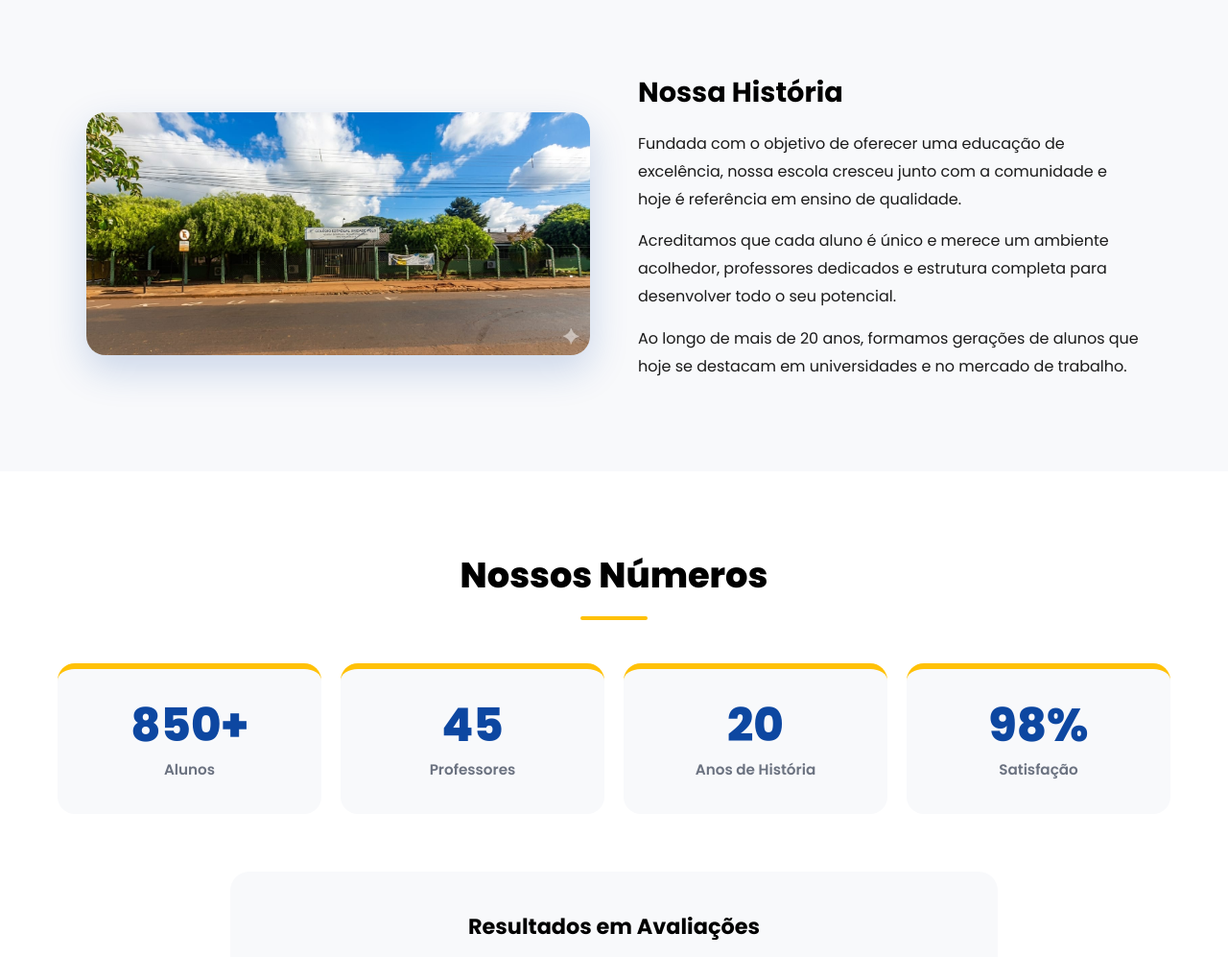
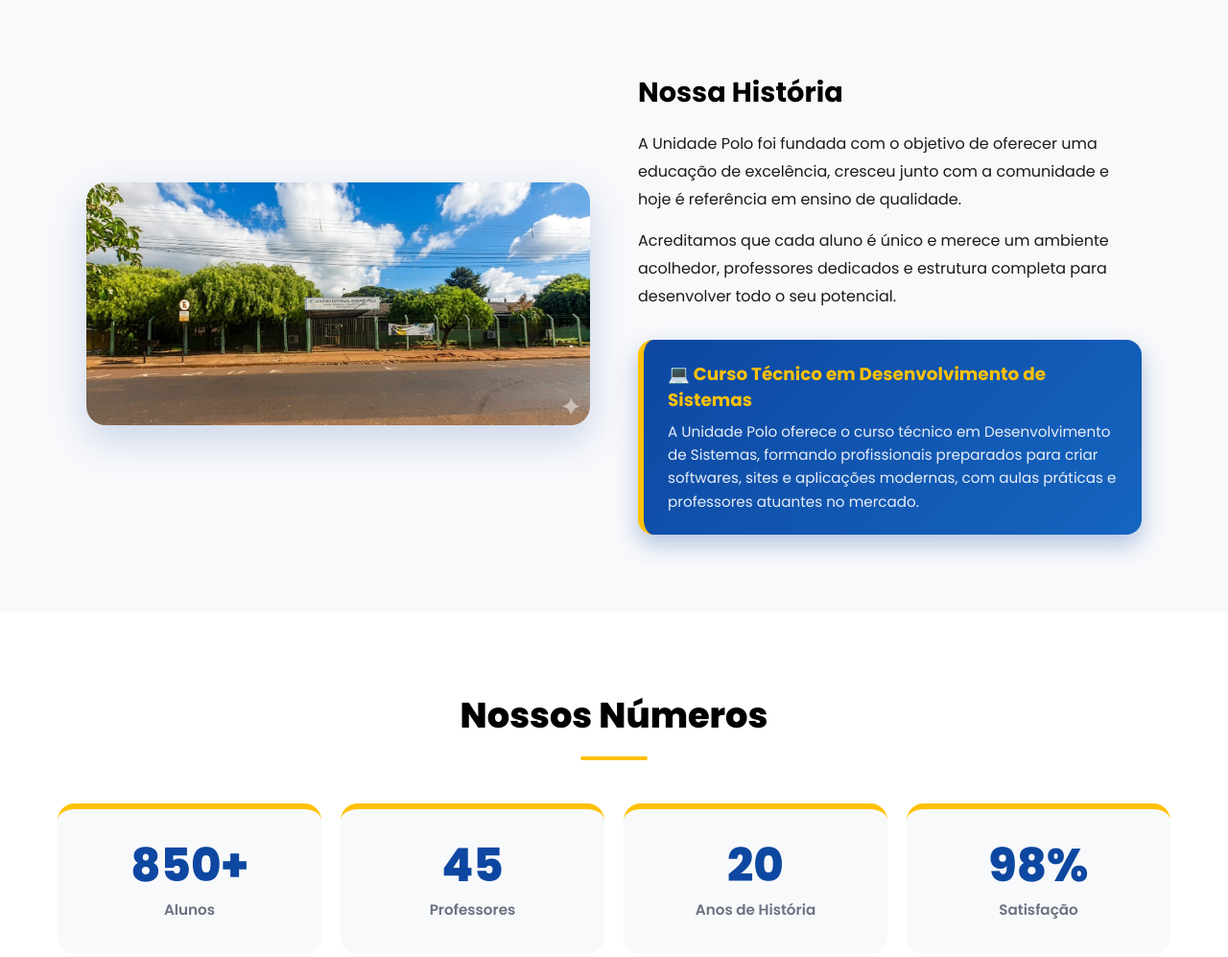
Before and after one commit to 00brother/unidade-polo, a plain HTML site: page conhecer.html in a window 1280 px wide. Shown: the part 1240-2237 px from the top of the page at 96% size. Drawn offline with Linux system fonts and the light colour scheme.

Commit message:
Update conhecer.html

```diff
--- a/conhecer.html
+++ b/conhecer.html
@@ -3,7 +3,7 @@
 <head>
 <meta charset="UTF-8">
 <meta name="viewport" content="width=device-width, initial-scale=1.0">
-<title>Conheça Nossa Escola</title>
+<title>Conheça a Unidade Polo</title>
 
 <link rel="preconnect" href="https://fonts.googleapis.com">
 <link rel="preconnect" href="https://fonts.gstatic.com" crossorigin>
@@ -26,13 +26,11 @@
   * { margin: 0; padding: 0; box-sizing: border-box; font-family: var(--fonte-principal); }
   body { background: var(--branco); color: var(--preto); }
 
-  /* ===== CABEÇALHO COM VOLTAR ===== */
+  /* ===== TOPO ===== */
   header.topo {
     background: var(--branco);
     padding: 20px 30px;
-    display: flex;
-    align-items: center;
-    justify-content: space-between;
+    display: flex; align-items: center; justify-content: space-between;
     box-shadow: 0 2px 15px rgba(0,0,0,0.06);
     position: sticky; top: 0; z-index: 100;
   }
@@ -76,7 +74,7 @@
     font-size: 1.15rem; color: var(--preto-suave); font-weight: 500;
   }
 
-  /* ===== NAVEGAÇÃO DE SEÇÕES (ancoras) ===== */
+  /* ===== NAV SEÇÕES ===== */
   .nav-secoes {
     display: flex; gap: 10px; justify-content: center; flex-wrap: wrap;
     padding: 25px 20px;
@@ -99,7 +97,7 @@
     transform: translateY(-3px);
   }
 
-  /* ===== SEÇÕES ===== */
+  /* ===== BLOCOS ===== */
   section.bloco {
     padding: 80px 20px;
     max-width: 1200px;
@@ -123,8 +121,7 @@
   .galeria-item {
     position: relative; border-radius: 16px; overflow: hidden;
     box-shadow: 0 6px 20px rgba(0,0,0,0.1);
-    cursor: pointer;
-    transition: 0.3s;
+    cursor: pointer; transition: 0.3s;
   }
   .galeria-item img {
     width: 100%; height: 240px; object-fit: cover;
@@ -163,6 +160,30 @@
     margin-bottom: 15px; font-size: 1rem;
   }
 
+  /* ===== DESTAQUE CURSO TÉCNICO ===== */
+  .destaque-curso {
+    margin-top: 30px;
+    background: linear-gradient(135deg, var(--azul) 0%, var(--azul-medio) 100%);
+    color: var(--branco);
+    padding: 22px 25px;
+    border-radius: 16px;
+    border-left: 6px solid var(--amarelo);
+    box-shadow: 0 10px 25px rgba(13,71,161,0.3);
+  }
+  .destaque-curso h4 {
+    font-size: 1.15rem;
+    font-weight: 700;
+    color: var(--amarelo);
+    margin-bottom: 8px;
+    display: flex; align-items: center; gap: 8px;
+  }
+  .destaque-curso p {
+    color: #e8eef7;
+    font-size: 0.95rem;
+    line-height: 1.6;
+    margin: 0;
+  }
+
   /* ===== NÚMEROS ===== */
   .numeros-grid {
     display: grid; grid-template-columns: repeat(auto-fit, minmax(200px, 1fr));
@@ -186,7 +207,7 @@
   }
   .numero-card .label { font-size: 0.95rem; color: var(--cinza); font-weight: 600; }
 
-  /* ===== GRÁFICO DE BARRAS ===== */
+  /* ===== GRÁFICO ===== */
   .grafico {
     background: var(--branco-suave);
     border-radius: 20px;
@@ -308,12 +329,13 @@
     .nav-secoes { top: 80px; padding: 15px 10px; }
     .nav-secoes a { padding: 8px 16px; font-size: 0.85rem; }
     .grafico { padding: 30px 20px; }
+    .cta-final h2 { font-size: 1.7rem; }
   }
 </style>
 </head>
 <body>
 
-  <!-- ===== TOPO COM VOLTAR ===== -->
+  <!-- ===== TOPO ===== -->
   <header class="topo">
     <a href="index.html" class="btn-voltar">← Voltar</a>
     <img src="logo.png" alt="Logo" class="topo-logo">
@@ -321,11 +343,11 @@
 
   <!-- ===== CAPA ===== -->
   <section class="capa">
-    <h1>Conheça Nossa Escola</h1>
+    <h1>Conheça a Unidade Polo</h1>
     <p>Tudo o que você precisa saber em um só lugar</p>
   </section>
 
-  <!-- ===== NAVEGAÇÃO RÁPIDA ===== -->
+  <!-- ===== NAV ===== -->
   <nav class="nav-secoes">
     <a href="#galeria">📸 Galeria</a>
     <a href="#sobre">📖 Sobre</a>
@@ -353,17 +375,23 @@
       <div>
         <h3>Nossa História</h3>
         <p>
-          Fundada com o objetivo de oferecer uma educação de excelência, nossa escola
+          A Unidade Polo foi fundada com o objetivo de oferecer uma educação de excelência,
           cresceu junto com a comunidade e hoje é referência em ensino de qualidade.
         </p>
         <p>
           Acreditamos que cada aluno é único e merece um ambiente acolhedor, professores
           dedicados e estrutura completa para desenvolver todo o seu potencial.
         </p>
-        <p>
-          Ao longo de mais de 20 anos, formamos gerações de alunos que hoje se destacam
-          em universidades e no mercado de trabalho.
-        </p>
+
+        <!-- 🔸 DESTAQUE: CURSO TÉCNICO -->
+        <div class="destaque-curso">
+          <h4>💻 Curso Técnico em Desenvolvimento de Sistemas</h4>
+          <p>
+            A Unidade Polo oferece o curso técnico em Desenvolvimento de Sistemas,
+            formando profissionais preparados para criar softwares, sites e aplicações
+            modernas, com aulas práticas e professores atuantes no mercado.
+          </p>
+        </div>
       </div>
     </div>
   </section>
@@ -410,12 +438,8 @@
         <div><h4>Professores Qualificados</h4><p>Equipe com formação superior e pós-graduação.</p></div>
       </div>
       <div class="diferencial">
-        <div class="dif-icone">🧪</div>
-        <div><h4>Laboratórios Modernos</h4><p>Espaços de ciências, informática e robótica.</p></div>
-      </div>
-      <div class="diferencial">
-        <div class="dif-icone">⚽</div>
-        <div><h4>Esportes e Cultura</h4><p>Atividades extracurriculares para todos os gostos.</p></div>
+        <div class="dif-icone">💻</div>
+        <div><h4>Laboratórios de Informática</h4><p>Computadores modernos e internet de alta velocidade para as aulas práticas.</p></div>
       </div>
       <div class="diferencial">
         <div class="dif-icone">📚</div>
@@ -429,13 +453,17 @@
         <div class="dif-icone">🛡️</div>
         <div><h4>Ambiente Seguro</h4><p>Monitoramento e equipe preparada para cuidar.</p></div>
       </div>
+      <div class="diferencial">
+        <div class="dif-icone">🚀</div>
+        <div><h4>Curso Técnico em D.S.</h4><p>Formação completa em Desenvolvimento de Sistemas com foco no mercado.</p></div>
+      </div>
     </div>
   </section>
 
-  <!-- ===== CTA FINAL ===== -->
+  <!-- ===== CTA ===== -->
   <section class="cta-final">
     <h2>Pronto para fazer parte?</h2>
-    <p>Venha nos visitar ou entre em contato pelo WhatsApp</p>
+    <p>Matrículas abertas para o Curso Técnico em Desenvolvimento de Sistemas</p>
     <a href="#contato">Falar com a Escola</a>
   </section>
 
@@ -450,7 +478,7 @@
       <div>
         <h4>📞 Contato</h4>
         <a href="tel:+550000000000">(00) 0000-0000</a>
-        <a href="mailto:contato@escola.com">contato@escola.com</a>
+        <a href="mailto:contato@unidadepolo.com">contato@unidadepolo.com</a>
       </div>
       <div>
         <h4>🔗 Redes Sociais</h4>
@@ -460,7 +488,7 @@
       </div>
     </div>
     <div class="footer-bottom">
-      © 2025 Nome da Sua Escola. Todos os direitos reservados.
+      © 2025 Unidade Polo. Todos os direitos reservados.
     </div>
   </footer>
 
```
